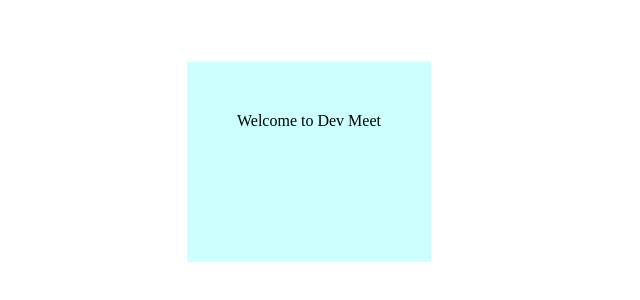
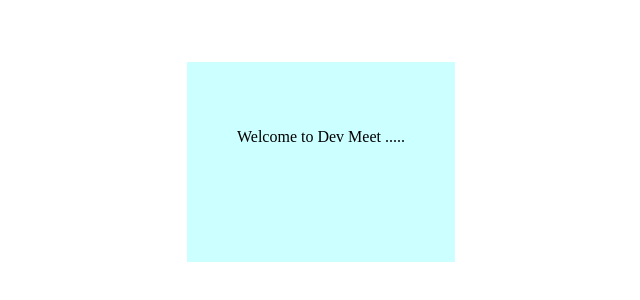
Before and after one commit to shafeequ/demo_ga, a website: page src/index.html in a window 1280 px wide. Shown: the part 288-588 px from the top of the page, without its empty margins (403-1043 px from the left). Drawn offline with Linux system fonts and the light colour scheme.

Commit message:
add ....

```diff
--- a/src/index.html
+++ b/src/index.html
@@ -17,12 +17,13 @@
         margin-left:-50px;
         background-color:#cfff;
     }
+
 </style>
 
 <body>
 
 <div class="center" id="my-div">
-    Welcome to Dev Meet
+   <p>  Welcome to Dev Meet ..... </p>
 </div>
 <script src="index.js"></script>
 </body>
```
Also changed, not shown: .github/workflows/pull_request.yml.
